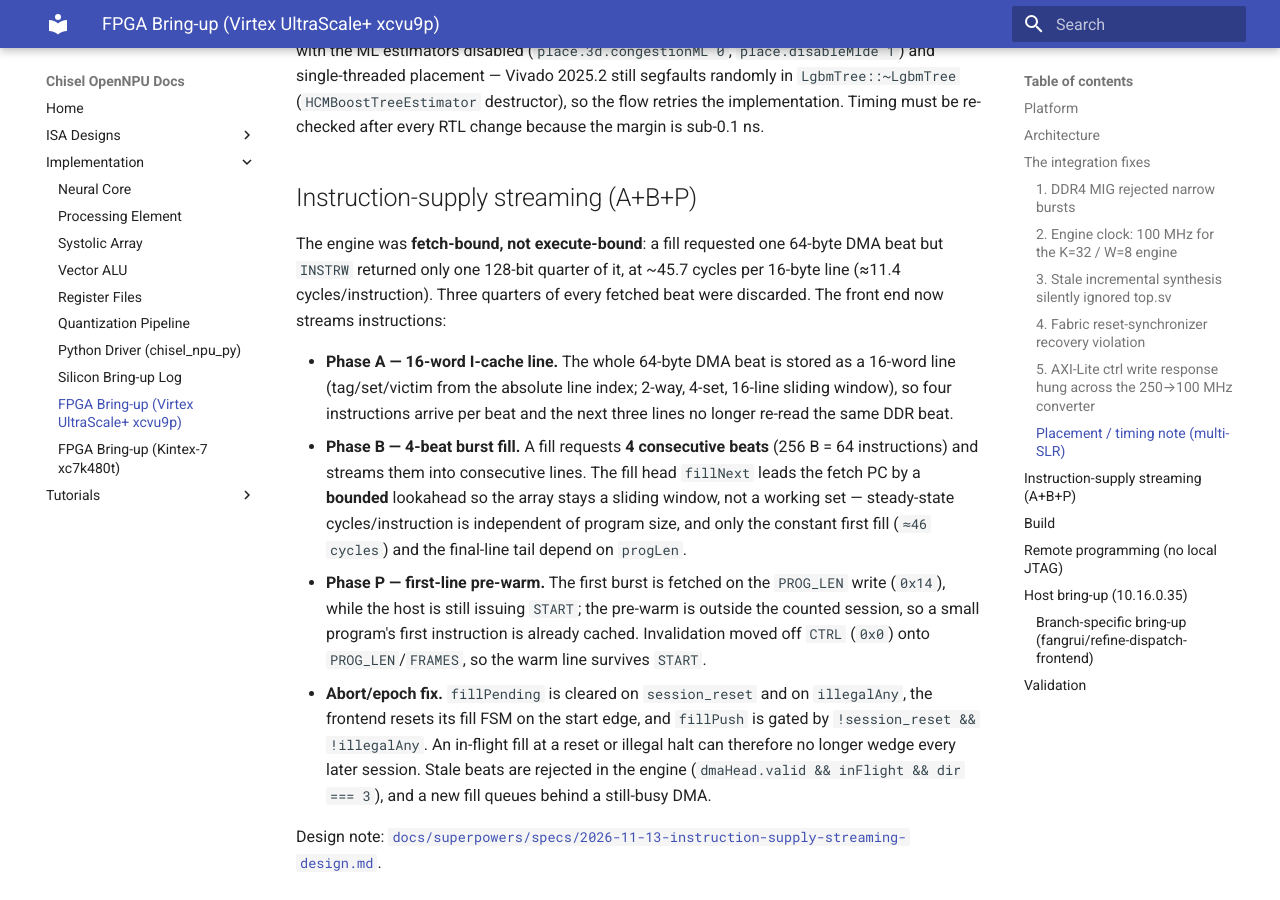
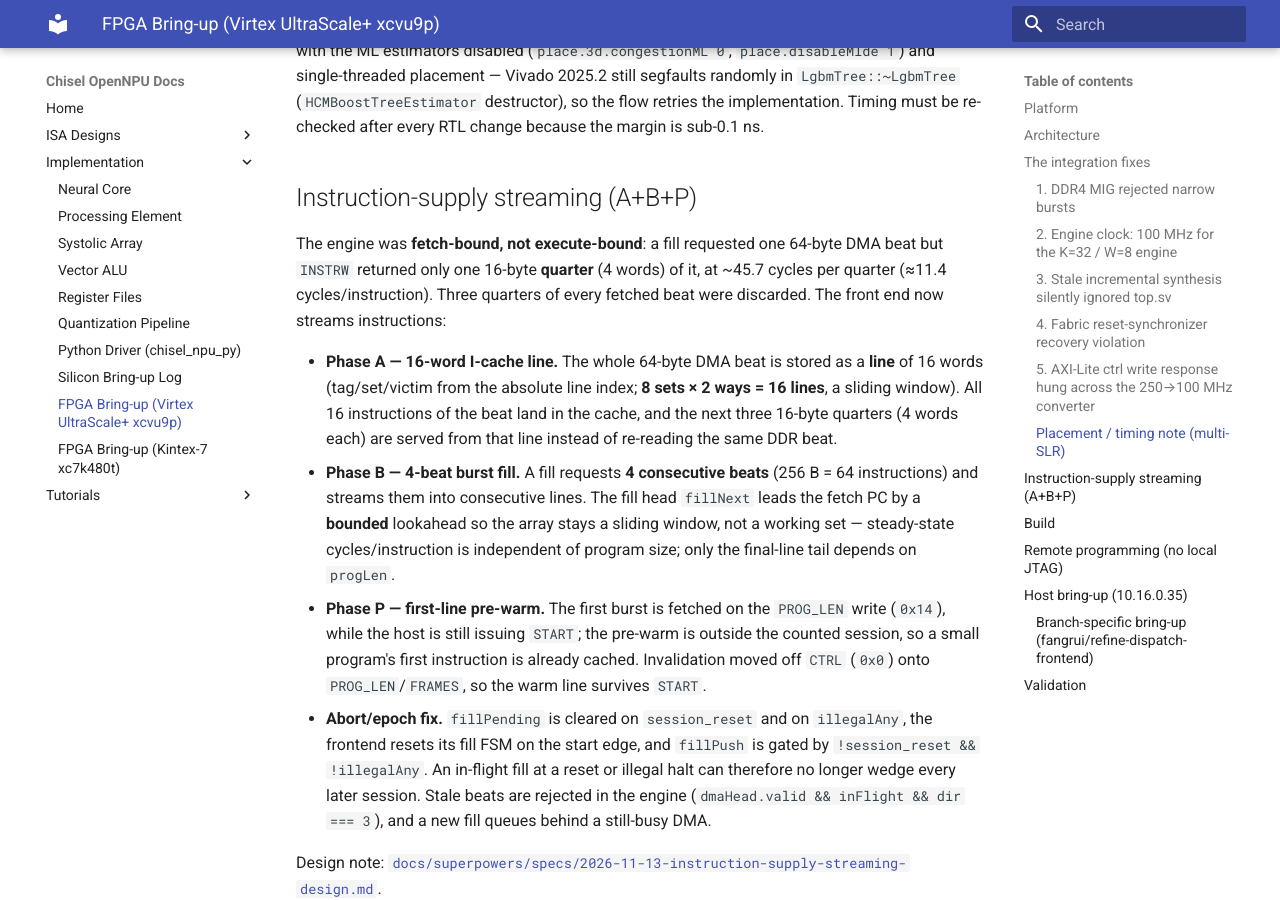
Before and after one commit to mpskex/chisel-npu, an MkDocs documentation site: the page built from docs/implementations/FPGA_VU9P.md, in a window 1280 px wide and 900 px high, scrolled down 3327 px. Built offline with MkDocs 1.6.1 and Material for MkDocs 9.7.7, drawn with Linux system fonts in a browser that asks for light colours; some of the changed text lies outside the part shown.

Commit message:
docs: fix bring-up command, cache geometry, and measurement wording

```diff
--- a/docs/implementations/FPGA_VU9P.md
+++ b/docs/implementations/FPGA_VU9P.md
@@ -146,20 +146,21 @@
 ## Instruction-supply streaming (A+B+P)
 
 The engine was **fetch-bound, not execute-bound**: a fill requested one 64-byte
-DMA beat but `INSTRW` returned only one 128-bit quarter of it, at ~45.7 cycles
-per 16-byte line (≈11.4 cycles/instruction). Three quarters of every fetched
-beat were discarded. The front end now streams instructions:
+DMA beat but `INSTRW` returned only one 16-byte **quarter** (4 words) of it, at
+~45.7 cycles per quarter (≈11.4 cycles/instruction). Three quarters of every
+fetched beat were discarded. The front end now streams instructions:
 
 * **Phase A — 16-word I-cache line.** The whole 64-byte DMA beat is stored as a
-  16-word line (tag/set/victim from the absolute line index; 2-way, 4-set,
-  16-line sliding window), so four instructions arrive per beat and the next
-  three lines no longer re-read the same DDR beat.
+  **line** of 16 words (tag/set/victim from the absolute line index;
+  **8 sets × 2 ways = 16 lines**, a sliding window). All 16 instructions of the
+  beat land in the cache, and the next three 16-byte quarters (4 words each)
+  are served from that line instead of re-reading the same DDR beat.
 * **Phase B — 4-beat burst fill.** A fill requests **4 consecutive beats**
   (256 B = 64 instructions) and streams them into consecutive lines. The fill
   head `fillNext` leads the fetch PC by a **bounded** lookahead so the array
   stays a sliding window, not a working set — steady-state
-  cycles/instruction is independent of program size, and only the constant
-  first fill (`≈46 cycles`) and the final-line tail depend on `progLen`.
+  cycles/instruction is independent of program size; only the final-line tail
+  depends on `progLen`.
 * **Phase P — first-line pre-warm.** The first burst is fetched on the
   `PROG_LEN` write (`0x14`), while the host is still issuing `START`; the
   pre-warm is outside the counted session, so a small program's first
@@ -287,11 +288,19 @@
 
 Measured on the final A+B+P bitstream (`ip/vivado/xcvu9p/top_npu_vu9p.bit`,
 built 2026-11-13 22:56, `POSTROUTE_WNS` **+0.056 ns**, 0 unrouted nets; `make
-py-test-hw` 8/8 PASS, selftest PASS). NOP program-size sweep at K=32;
-`cycles` is the session counter and `fills` the 4-beat fetch requests counted
-in `FETCH_STATS` (`0x10`):
+py-test-hw` 8/8 PASS, selftest PASS). Scope: both tables below are this final
+A+B+P bitstream; the per-phase A/B/P attribution was **not** separately built
+(that costs a bitstream per commit). The final build needed **0 retries**
+(synthesis attempt 1, implementation attempt 1). At K=32 the array peak is
+K² = **1,024 MACs/cycle**, so the percentile column is relative to 1,024.
 
-| words | cycles | cycles/instr | fills | IPC |
+NOP program-size sweep at K=32, from
+`drivers/chisel_npu_py/tool/fetch_sweep.py`; `cycles` is the session counter
+and `burst requests` the `FETCH_STATS` (`0x10`) delta — fetch burst requests,
+both prefetch and demand. The tail burst is shortened to 1 beat, so not every
+request is 4 beats:
+
+| words | cycles | cycles/instr | burst requests | IPC |
 |---:|---:|---:|---:|---:|
 | 1,024 | 1,026 | 1.002 | 16 | 0.998 |
 | 8,192 | 8,275 | 1.010 | 128 | 0.990 |
@@ -315,6 +324,10 @@
 (51.9 → 135.4 MACs/cyc) and 256 rounds **106,068 → 29,867 cycles**
 (79.1 → 280.9 MACs/cyc). The NOP slope is flat from 1 k to 65,535 words
 (**1.002–1.013 cycles/instruction**, 0.987–0.998 IPC), so the steady state no
-longer depends on program size; the residual is the constant first fill and
-the final-line tail. The standalone perf test is idempotent on this bitstream:
-242 cycles and `feeds=33` on both of two back-to-back runs.
+longer depends on program size; the ~0.013 cycles/instruction residual above
+1.0 is the amortised per-burst fill cost plus the final-line tail.
+
+Run-to-run variance: on the final bitstream the 36-instruction perf test
+measured 242 cycles on two back-to-back runs, identical, with `feeds=33` on
+both (idempotent). The previous bitstream varied 604–634 cycles on the same
+program; the **631** before-figure is representative of that range.
```
Also changed, not shown: other parts of docs/implementations/FPGA_VU9P.md (+4 -4 lines).
